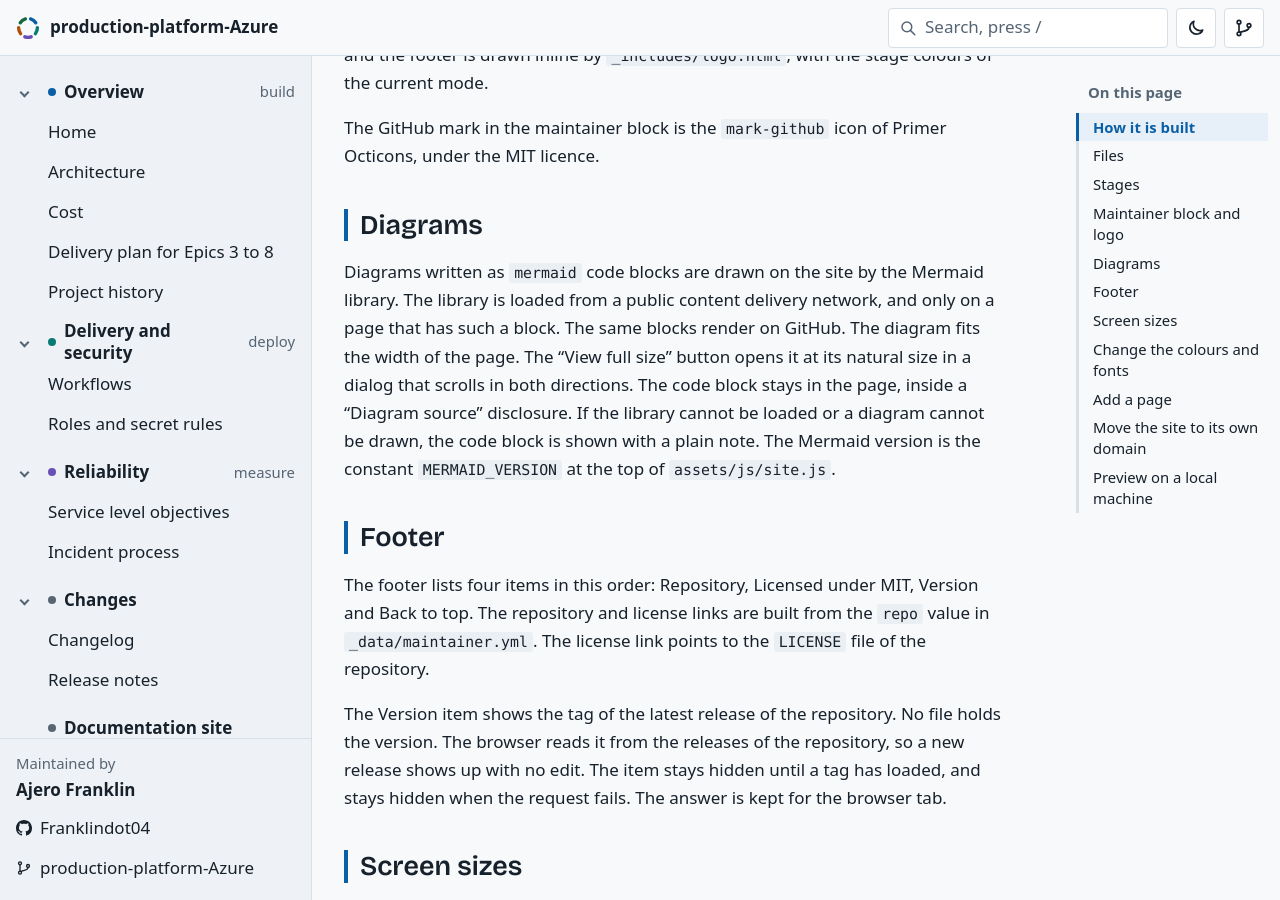
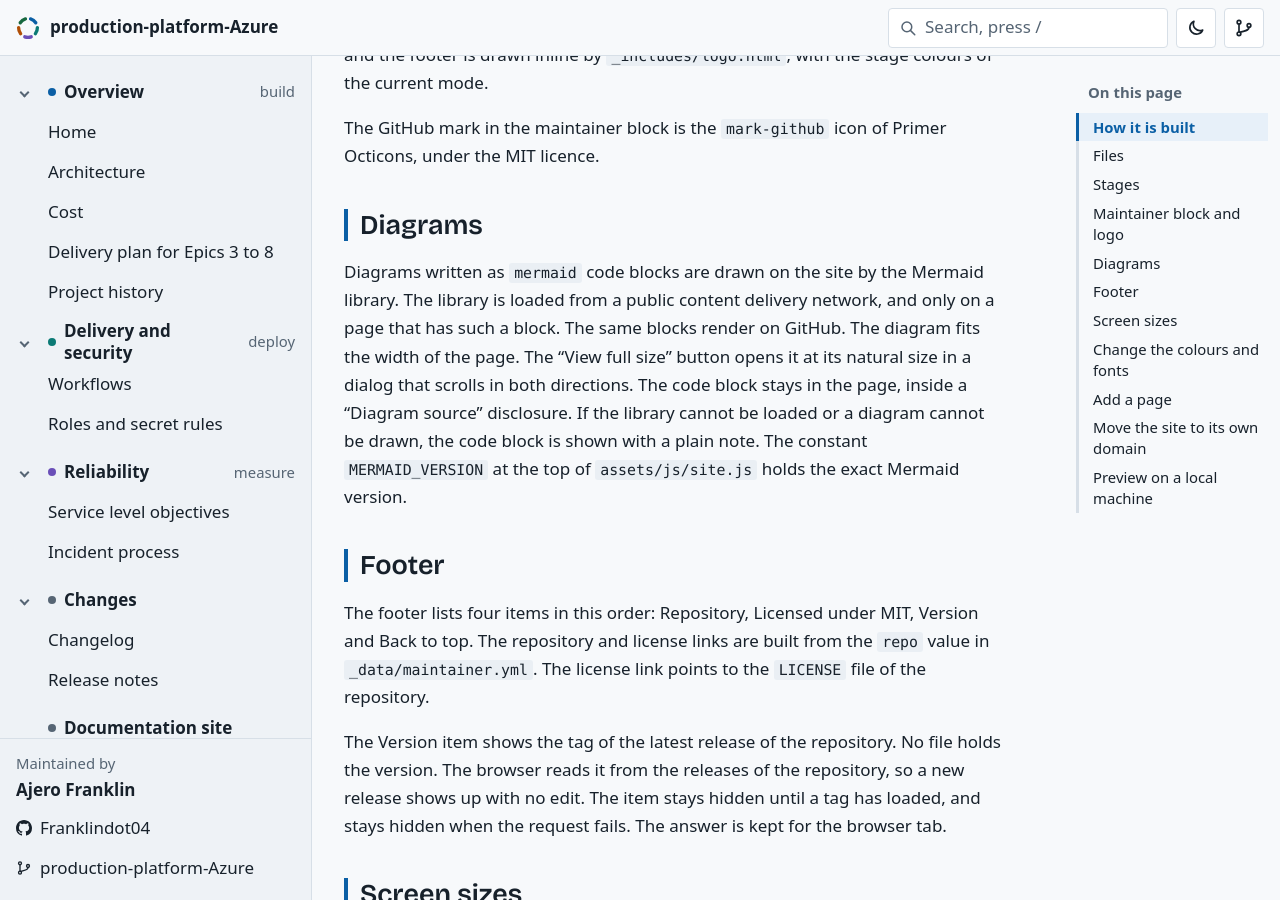
Before and after one commit to Franklindot04/production-platform-Azure, a Jekyll site: the page built from docs/site.md, in a window 1280 px wide and 900 px high, scrolled down 2836 px. Built offline with Jekyll 4.4.1, drawn with Linux system fonts in a browser that asks for light colours; some web fonts are replaced; our own code applies the rules of GitHub Pages for plain Markdown files; comment, search, counter and statistics services are not loaded.

Commit message:
pin the mermaid version to 11.17.2 (#128)

```diff
--- a/docs/assets/js/site.js
+++ b/docs/assets/js/site.js
@@ -1,6 +1,6 @@
 /* Site script: mode toggle, drawer, on this page, anchors, search, copy buttons, tables. No dependencies. */
-/* The Mermaid major version that draws the diagrams. Change it here. */
-const MERMAID_VERSION = "11";
+/* The exact Mermaid version that draws the diagrams. Change it here. */
+const MERMAID_VERSION = "11.17.2";
 
 (function () {
   "use strict";
--- a/docs/site.md
+++ b/docs/site.md
@@ -51,7 +51,7 @@ The GitHub mark in the maintainer block is the `mark-github` icon of Primer Octi
 
 ## Diagrams
 
-Diagrams written as `mermaid` code blocks are drawn on the site by the Mermaid library. The library is loaded from a public content delivery network, and only on a page that has such a block. The same blocks render on GitHub. The diagram fits the width of the page. The "View full size" button opens it at its natural size in a dialog that scrolls in both directions. The code block stays in the page, inside a "Diagram source" disclosure. If the library cannot be loaded or a diagram cannot be drawn, the code block is shown with a plain note. The Mermaid version is the constant `MERMAID_VERSION` at the top of `assets/js/site.js`.
+Diagrams written as `mermaid` code blocks are drawn on the site by the Mermaid library. The library is loaded from a public content delivery network, and only on a page that has such a block. The same blocks render on GitHub. The diagram fits the width of the page. The "View full size" button opens it at its natural size in a dialog that scrolls in both directions. The code block stays in the page, inside a "Diagram source" disclosure. If the library cannot be loaded or a diagram cannot be drawn, the code block is shown with a plain note. The constant `MERMAID_VERSION` at the top of `assets/js/site.js` holds the exact Mermaid version.
 
 ## Footer
 
```
